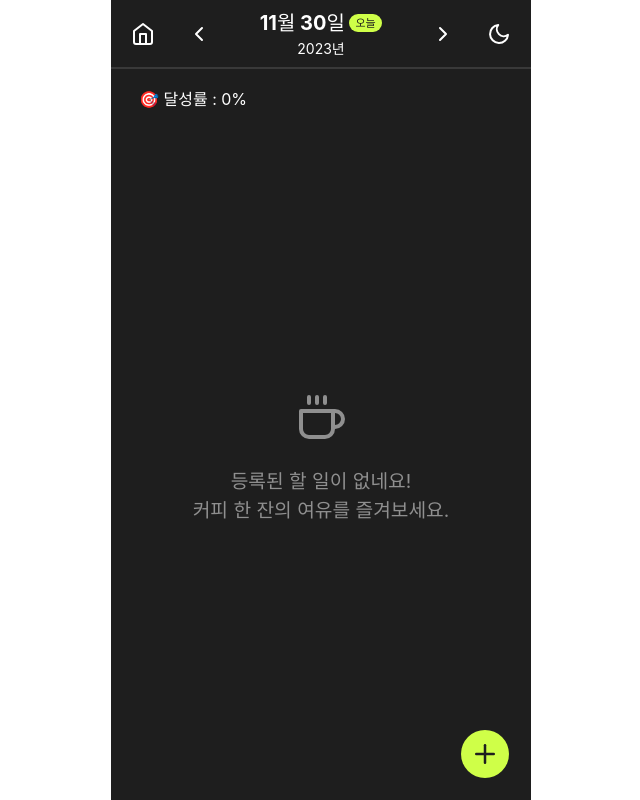
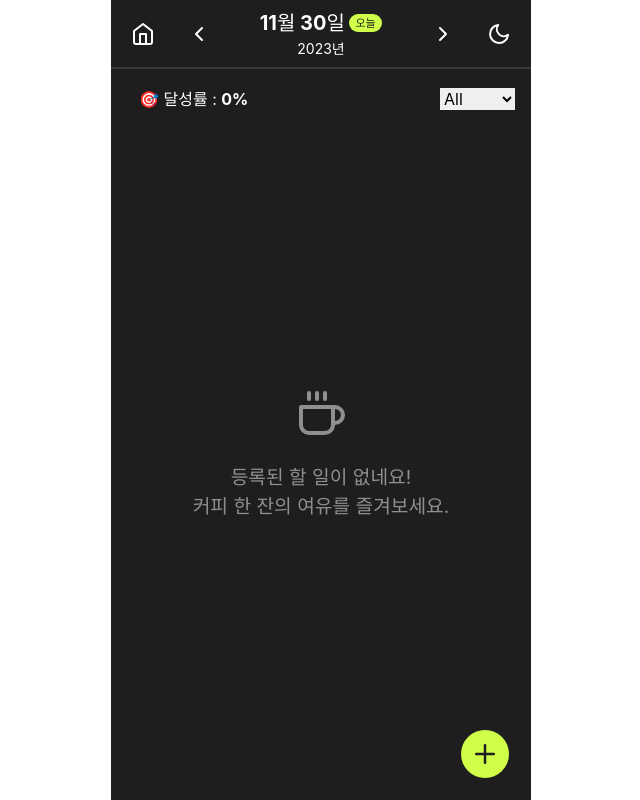
Before and after one commit to Ji-hoon/Elice-Todo-List, a React (Vite) app: page / in a window 1280 px wide. Shown: the whole page, without its empty margins (319-959 px from the left). Built offline with nearby package versions, Linux system fonts and the light colour scheme.

Commit message:
FEAT : 할 일 필터 적용

```diff
--- a/src/components/Atoms/todoItemsAtom.ts
+++ b/src/components/Atoms/todoItemsAtom.ts
@@ -1,11 +1,14 @@
 
 import { atom, selector } from "recoil";
-import { TodoItemType } from "../../types/index.ts";
+import { TodoItemType, FilterType } from "../../types/index.ts";
 
 export const todoItemsAtom = atom<TodoItemType[]>({
     key: "todoItemsAtom",
     default: [],
 });
+
+// selector는 읽기 전용이다.
+// selector에도 set 이 존재하지만 selector 자체를 바꾸진 않는다.
 
 export const todoItemsProgressPercentageSelector = selector ({
     key: "todoItemsProgressPercentageSelector",
@@ -18,3 +21,28 @@ export const todoItemsProgressPercentageSelector = selector ({
         return percentage;
     }
 })
+
+export const filterAtom = atom<FilterType>({
+    key:"fitlerAtom",
+    default : "all",
+})
+
+export const filteredTodoItemsSelector = selector({
+    key: "filteredTodoItemsSelector",
+    get: ({ get }) => {
+        const todoItems = get(todoItemsAtom);
+        const filter = get(filterAtom);
+
+        switch(filter) {
+            case "all" : {
+                return todoItems;
+            }
+            case "done" : {
+                return todoItems.filter(item => item.isDone);
+            }
+            case "not yet" : {
+                return todoItems.filter(item => !item.isDone);
+            }
+        }
+    }
+})
--- /dev/null
+++ b/src/components/pages/Main/SelectFilter/index.tsx
@@ -0,0 +1,17 @@
+import {useRecoilState, useRecoilValue} from "recoil";
+import { filterAtom } from "../../../Atoms/todoItemsAtom.ts";
+
+
+export default function SelectFilter() {
+    const [filter, setFilter] = useRecoilState(filterAtom);
+    function handleChange(event) {
+        setFilter(event.target.value);
+    }
+    return (
+        <select value={filter} onChange={(event)=> handleChange(event)}>
+            <option value="all">All</option>
+            <option value="done">Done</option>
+            <option value="not yet">Not yet</option>
+        </select>
+    )
+}
--- a/src/components/pages/Main/TodoItemsRate/index.tsx
+++ b/src/components/pages/Main/TodoItemsRate/index.tsx
@@ -1,11 +1,14 @@
 import {useRecoilValue} from "recoil";
 import { todoItemsProgressPercentageSelector } from "../../../Atoms/todoItemsAtom.ts";
+
 
 export default function TodoItemsListHeader() {
     //달성률 계산에 필요한 todoItems를 Recoil에서 불러온다.
     const percentage = useRecoilValue(todoItemsProgressPercentageSelector);
 
     return (
-        <p style={{color: "var(--color-text)", padding: "0.25em 0.75em 1em", width: "100%", fontSize: 16}}>🎯 달성률 : {percentage}%</p>
+        <p style={{userSelect:"none", color: "var(--color-text)", padding: "0.25em 0.75em", width: "100%", fontSize: 16}}>
+            🎯 달성률 : <span style={{color: "var(--color-text)", fontWeight:700}}>{percentage}%</span>
+        </p>
     )
 }
--- a/src/components/pages/Main/index.tsx
+++ b/src/components/pages/Main/index.tsx
@@ -11,10 +11,11 @@ import { TodoItemType, InputMode } from "../../../types/index.ts";
 import TodoItem from "../../TodoItem.tsx";
 import Header from "../../Header.tsx";
 import TodoItemsListHeader from "./TodoItemsRate/index.tsx";
+import SelectFilter from "./SelectFilter/index.tsx";
 
 import styled from "styled-components";
-import { useRecoilState } from "recoil";
-import {todoItemsAtom} from "../../Atoms/todoItemsAtom.ts";
+import { useRecoilState, useRecoilValue, useSetRecoilState } from "recoil";
+import { todoItemsAtom, filteredTodoItemsSelector } from "../../Atoms/todoItemsAtom.ts";
 
 const defaultInputMode: InputMode = {type: "default"};
 
@@ -23,7 +24,13 @@ const today = format( new Date(), "MM월 dd일");
 export default function Main() {
 
   const [currentDate, setCurrentDate] = useState( new Date() );
-  const [todoItems, setTodoItems] = useRecoilState(todoItemsAtom);
+
+  // const [todoItems, setTodoItems] = useRecoilState(todoItemsAtom);
+  const setTodoItems = useSetRecoilState(todoItemsAtom);
+  const filteredTodoItems = useRecoilValue(filteredTodoItemsSelector)
+  // filteredTodoItems에는 아래를 참고해서 필터된 밸류를 할당하고, 기존 todoItems를 바꾼다.
+  // const percentage = useRecoilValue(todoItemsProgressPercentageSelector);
+
 
   const [editInputValue, setEditInputValue] = useState("");
 
@@ -122,7 +129,7 @@ export default function Main() {
   useEffect( () => {
     onRefreshTodo();
     handleResetInputMode();
-  }, [currentDate,]);
+  }, [currentDate, ]);
 
 
   return (
@@ -154,9 +161,12 @@ export default function Main() {
         <div className="todoItemList" ref={todoItemListRef}
             style={{display:"flex", flexDirection: "column", alignItems:"center",padding: "1em 1em 2.5em 1em"}}>
 
-          <TodoItemsListHeader />
+          <div style={{display:"flex", width:"100%", alignItems:"center", padding: "0 0 0.5em"}}>
+            <TodoItemsListHeader />
+            <SelectFilter />
+          </div>
 
-          {todoItems.length > 0 && [...todoItems].map( (todo) =>  {
+          {filteredTodoItems.length > 0 && [...filteredTodoItems].map( (todo) =>  {
             const isEditMode = // 렌더링 컨디션 지정을 위한 변수
                   inputMode.type === "edit" && inputMode.item === todo;
             return (
@@ -207,7 +217,7 @@ export default function Main() {
             </div>
           )}
 
-          {(todoItems.length == 0 && inputMode.type !== "add") && (
+          {(filteredTodoItems.length == 0 && inputMode.type !== "add") && (
             <div style={{height:"calc(100vh - 7em)", display:"flex", alignItems:"center", userSelect: "none", textAlign:"center",
             flexDirection: "column", justifyContent: "center", gap: 24, color: "var(--color-text)",fontSize:"1.2em",opacity:"0.5"}}>
                 <FiCoffee size="48" color=""/>
--- a/src/types/index.ts
+++ b/src/types/index.ts
@@ -8,3 +8,7 @@ export type InputMode = {
     type: "add" | "edit" | "default";
     item?: TodoItem;
 }
+export type FilterType = {
+    type: "all" | "done" | "not yet",
+    default : "all",
+}
```
